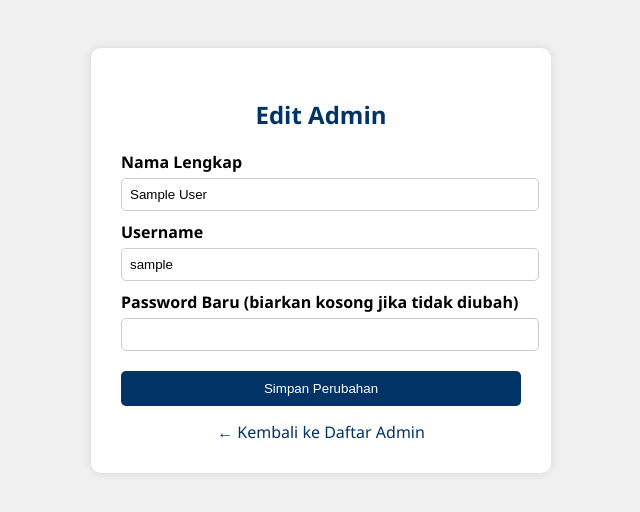
After one commit to MuhammadSyafiqq/Website-SMAN1-Pomalaa, a PHP site: page /edit_admin.php?id=1 in a window 1280 px wide. The commit adds this page. Shown: the top 512 px of the page, without its empty margins (319-959 px from the left). Run offline with PHP 8.4, Linux system fonts and the light colour scheme; tables that the repository leaves empty or names only in its code hold one stand-in row (values such as "Sample post").

Commit message:
edit admin

```diff
--- /dev/null
+++ b/edit_admin.php
@@ -0,0 +1,149 @@
+<?php
+session_start();
+
+$connection = new mysqli("localhost", "root", "", "db_sman1pomalaa");
+if ($connection->connect_error) {
+    die("Connection failed: " . $connection->connect_error);
+}
+
+// Redirect jika tidak ada ID
+if (!isset($_GET['id'])) {
+    header("Location: hash.php");
+    exit();
+}
+
+$id = intval($_GET['id']);
+
+// Ambil data admin
+$result = $connection->query("SELECT * FROM user WHERE id_user = $id");
+if ($result->num_rows !== 1) {
+    header("Location: hash.php");
+    exit();
+}
+
+$admin = $result->fetch_assoc();
+
+// Proses update
+$message = '';
+if ($_SERVER['REQUEST_METHOD'] === 'POST') {
+    $nama = $connection->real_escape_string($_POST['nama']);
+    $username = $connection->real_escape_string($_POST['username']);
+
+    if (!empty($_POST['password'])) {
+        $password = password_hash($_POST['password'], PASSWORD_DEFAULT);
+        $update = "UPDATE user SET nama='$nama', username='$username', password='$password' WHERE id_user=$id";
+    } else {
+        $update = "UPDATE user SET nama='$nama', username='$username' WHERE id_user=$id";
+    }
+
+    if ($connection->query($update)) {
+        $message = "Admin berhasil diperbarui.";
+        header("Location: hash.php");
+        exit();
+    } else {
+        $message = "Gagal memperbarui admin: " . $connection->error;
+    }
+}
+?>
+
+<!DOCTYPE html>
+<html lang="id">
+<head>
+    <meta charset="UTF-8">
+    <title>Edit Admin</title>
+    <style>
+        body {
+            font-family: 'Segoe UI', sans-serif;
+            background: #f0f0f0;
+            padding: 40px;
+        }
+
+        .container {
+            max-width: 400px;
+            margin: auto;
+            background: #fff;
+            border-radius: 10px;
+            padding: 30px;
+            box-shadow: 0 0 10px rgba(0,0,0,0.1);
+        }
+
+        h2 {
+            text-align: center;
+            color: #003366;
+        }
+
+        label {
+            font-weight: 600;
+            margin-top: 10px;
+            display: block;
+        }
+
+        input[type="text"],
+        input[type="password"] {
+            width: 100%;
+            padding: 8px;
+            margin-top: 5px;
+            border: 1px solid #ccc;
+            border-radius: 5px;
+        }
+
+        button {
+            background: #003366;
+            color: white;
+            border: none;
+            padding: 10px;
+            margin-top: 20px;
+            width: 100%;
+            border-radius: 5px;
+            cursor: pointer;
+        }
+
+        button:hover {
+            background: #00589D;
+        }
+
+        .message {
+            text-align: center;
+            color: green;
+            margin-top: 10px;
+        }
+
+        .back-link {
+            text-align: center;
+            margin-top: 15px;
+        }
+
+        .back-link a {
+            color: #003366;
+            text-decoration: none;
+        }
+    </style>
+</head>
+<body>
+
+<div class="container">
+    <h2>Edit Admin</h2>
+    <?php if ($message): ?>
+        <p class="message"><?= $message ?></p>
+    <?php endif; ?>
+
+    <form method="post">
+        <label for="nama">Nama Lengkap</label>
+        <input type="text" name="nama" id="nama" value="<?= $admin['nama'] ?>" required>
+
+        <label for="username">Username</label>
+        <input type="text" name="username" id="username" value="<?= $admin['username'] ?>" required>
+
+        <label for="password">Password Baru (biarkan kosong jika tidak diubah)</label>
+        <input type="password" name="password" id="password">
+
+        <button type="submit">Simpan Perubahan</button>
+    </form>
+
+    <div class="back-link">
+        <a href="hash.php">&larr; Kembali ke Daftar Admin</a>
+    </div>
+</div>
+
+</body>
+</html>
```
Also changed, not shown: hash.php (+68 -17 lines).
